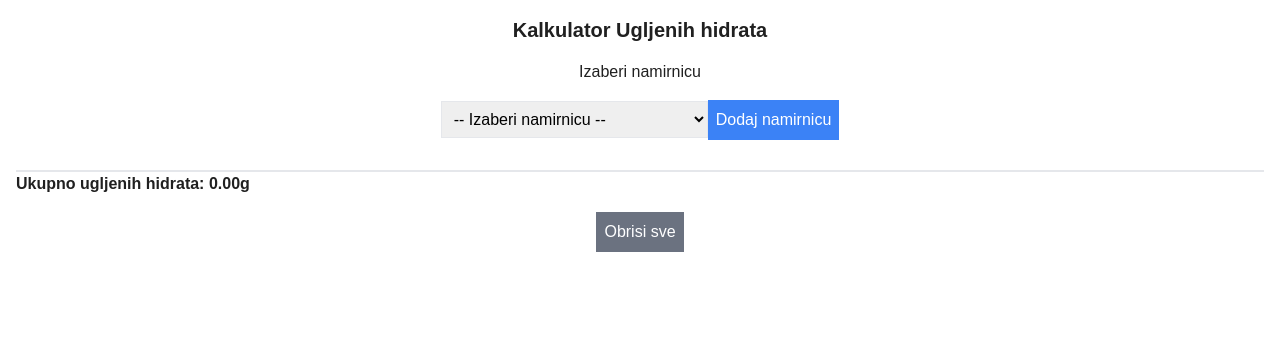
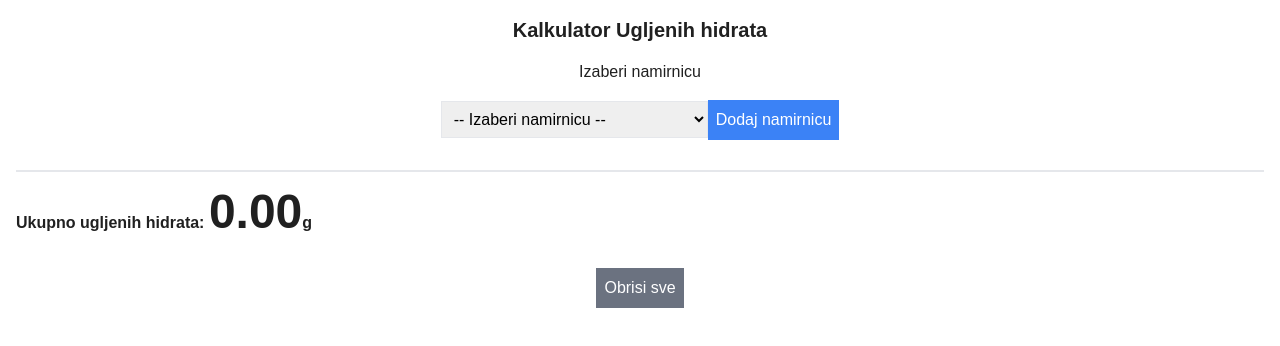
Before and after one commit to marex980/uh-kalkulator, a Next.js app: page / in a window 1280 px wide. Shown: the top 346 px of the page. Built offline with nearby package versions, Linux system fonts and the light colour scheme.

Commit message:
left align i velicina UH ukupno

```diff
--- a/app/page.tsx
+++ b/app/page.tsx
@@ -143,8 +143,8 @@ const Home: React.FC = () => {
         ))}
       </ul>
 
-      <div className="mt-4 text-left border-t-2">
-        <strong>Ukupno ugljenih hidrata: {totalCarbs.toFixed(2)}g</strong>
+      <div className="mt-4 text-left border-t-2 py-4">
+        <strong>Ukupno ugljenih hidrata: <span className={"text-5xl"}>{totalCarbs.toFixed(2)}</span>g</strong>
       </div>
 
       <button
```
